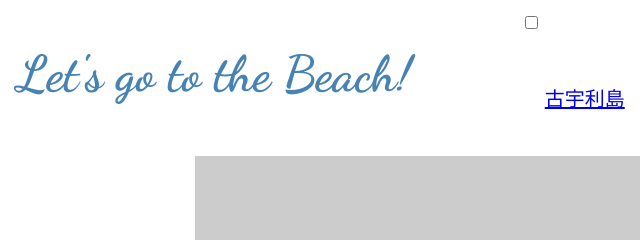
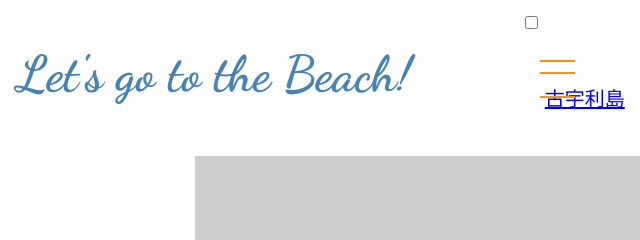
Before and after one commit to MisuzuTomari/beach, a plain HTML site: page index.html in a window 1280 px wide. Shown: the top 240 px of the page, 45-685 px from the left. Drawn offline with nearby package versions, Linux system fonts and the light colour scheme; placeholder pictures from the web are drawn by us.

Commit message:
no message

```diff
--- a/assets/css/style.css
+++ b/assets/css/style.css
@@ -29,8 +29,8 @@ header {
  .btn{
   display: block;
   position: relative;
-  /* top: 15px; */
-  width: 35px;
+  top: 15px;
+  width: 50px;
   height: 50px;  /*高さと幅を変えて押せる範囲を広げる*/
   cursor: pointer; /*手のポインターが出てくる*/
   }
@@ -43,7 +43,7 @@ header {
   margin: auto;  /*top~marginまで0にして、三本線を真ん中にしてあげる*/
   height:  2px;
   width: 35px;
-  background-color: white;
+  background-color:rgb(252, 146, 8);
   display: block;
   content: '';
   transition: all 1s; /*ゆっくりバツになる*/
```
